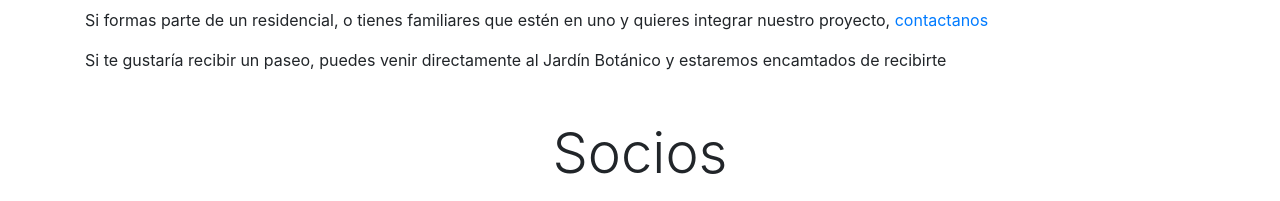
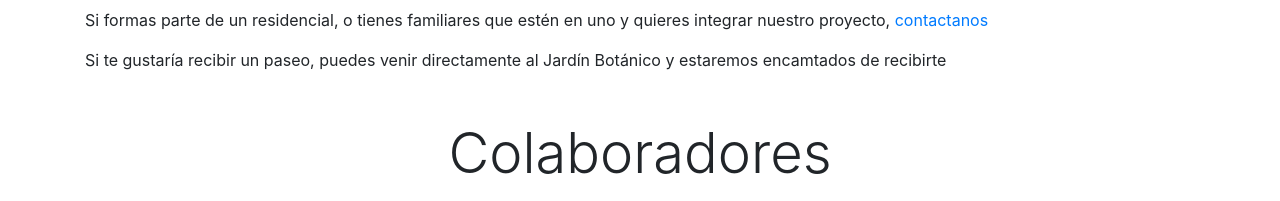
Before and after one commit to julianmoran1/en-bici-sin-edad-uruguay, a plain HTML site: page docs/index.html in a window 1280 px wide. Shown: the part 1440-1641 px from the top of the page. Drawn offline with nearby package versions, Linux system fonts and the light colour scheme.

Commit message:
espaciados

```diff
--- a/docs/index.html
+++ b/docs/index.html
@@ -128,7 +128,7 @@
 
   <section class="container mt-5">
 
-    <p class="display-4 text-center text-break">Socios</p>
+    <p class="display-4 text-center text-break">Colaboradores</p>
 
     <div class="card-deck">
         <div class="card">
```
